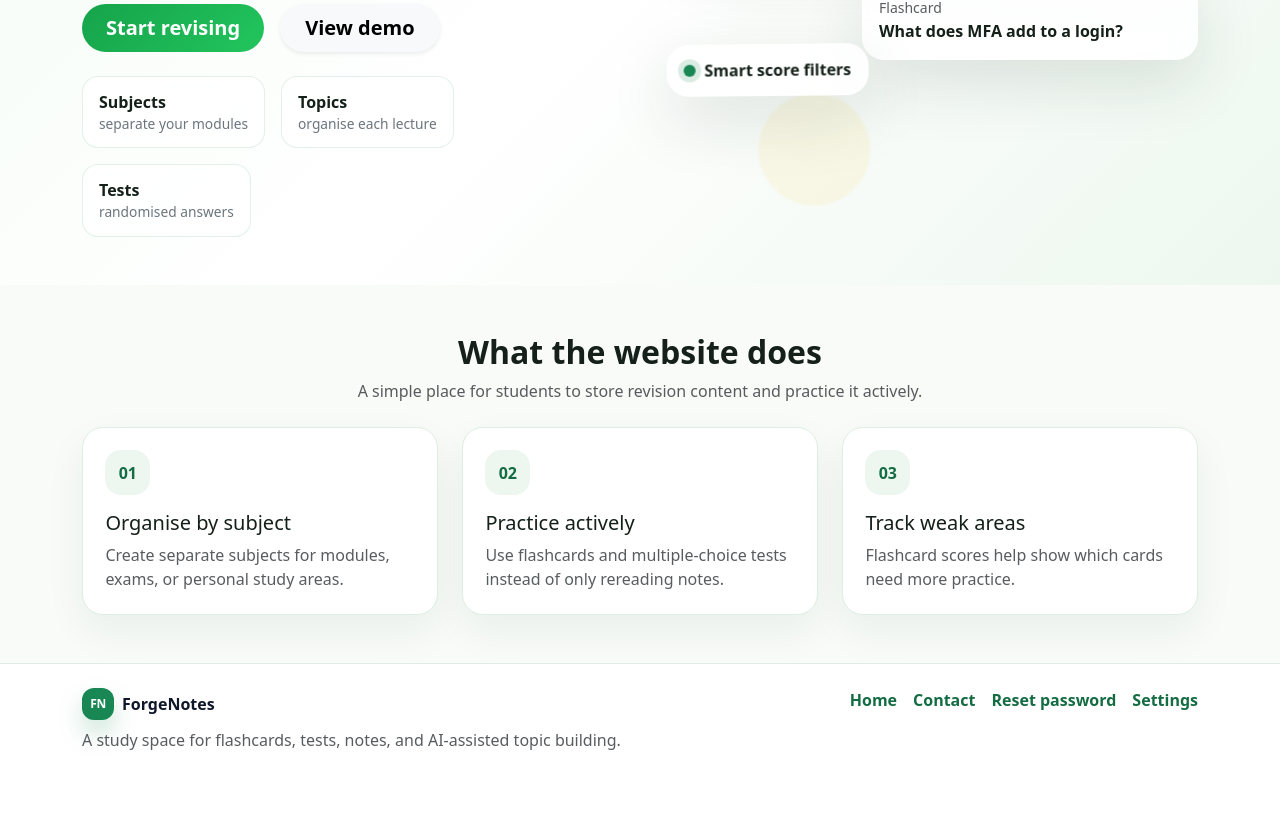
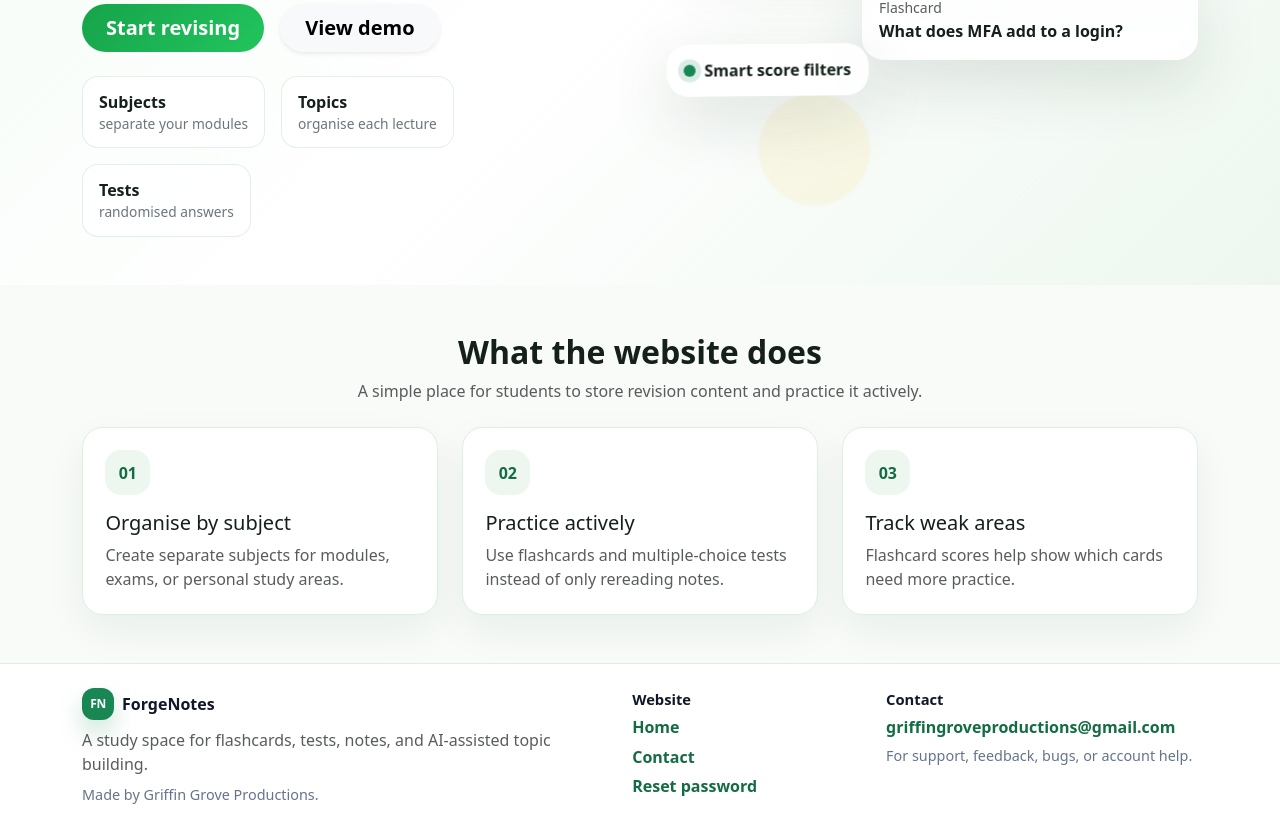
Before and after one commit to jquist/Revision_wedsite, a React (Create React App) app in the folder frontend/: page / in a window 1280 px wide. Shown: the part 587-1416 px from the top of the page. Before the commit the page ends 1363 px from the top, so only its background shows below. Built offline with nearby package versions, Linux system fonts and the light colour scheme; no server answers.

Commit message:
ui fixes

```diff
--- a/frontend/src/App.js
+++ b/frontend/src/App.js
@@ -435,9 +435,6 @@ function App() {
                 <button className="btn btn-outline-secondary" onClick={showLandingPage}>
                   Home
                 </button>
-                <a className="btn btn-outline-secondary" href="/contact">
-                  Contact
-                </a>
                 <button className="btn btn-outline-primary" onClick={resetDemoSubject}>
                   Reset demo
                 </button>
@@ -480,22 +477,22 @@ function App() {
   return (
     <>
       <header className="app-header border-bottom">
-        <div className="container d-flex justify-content-between align-items-center py-3">
-          <div>
-            <h1 className="h3 mb-0">ForgeNotes</h1>
-            <p className="text-muted mb-0">Flashcards, tests, notes, and glossary.</p>
-          </div>
-          <div className="d-flex flex-wrap gap-2">
-            <a className="btn btn-outline-secondary" href="/contact">
-              Contact
-            </a>
+        <div className="container d-flex flex-wrap justify-content-between align-items-center gap-3 py-3">
+          <a className="app-brand d-flex align-items-center gap-2" href="/" aria-label="ForgeNotes home">
+            <span className="brand-icon brand-icon-small">FN</span>
+            <span>
+              <strong>ForgeNotes</strong>
+              <small>Flashcards, tests, notes, and glossary.</small>
+            </span>
+          </a>
+          <nav className="top-account-nav" aria-label="Account navigation">
             <a className="btn btn-outline-primary" href="/settings">
-              Settings
+              Account settings
             </a>
             <button className="btn btn-outline-secondary" onClick={handleLogout}>
               Log out
             </button>
-          </div>
+          </nav>
         </div>
       </header>
 
--- a/frontend/src/components/LandingPage.js
+++ b/frontend/src/components/LandingPage.js
@@ -17,9 +17,9 @@ function LandingPage({ onStartAuth, onViewDemo }) {
               <span className="fw-bold">ForgeNotes</span>
             </div>
             <div className="d-flex flex-wrap align-items-center gap-2">
-              <a className="btn btn-light rounded-pill px-3 shadow-sm" href="/contact">
-                Contact
-              </a>
+              <button className="btn btn-light rounded-pill px-3 shadow-sm" onClick={onViewDemo}>
+                View demo
+              </button>
               <button className="btn btn-outline-success rounded-pill px-4" onClick={onStartAuth}>
                 Log in
               </button>
--- a/frontend/src/components/SiteFooter.jsx
+++ b/frontend/src/components/SiteFooter.jsx
@@ -1,26 +1,37 @@
 import React from "react";
+
+const SUPPORT_EMAIL = "griffingroveproductions@gmail.com";
 
 export default function SiteFooter() {
   return (
     <footer className="site-footer">
       <div className="container py-4">
-        <div className="d-flex flex-wrap justify-content-between align-items-start gap-3">
+        <div className="footer-grid">
           <div>
             <div className="brand-mark d-flex align-items-center gap-2 mb-2">
               <span className="brand-icon brand-icon-small">FN</span>
               <span className="fw-bold">ForgeNotes</span>
             </div>
-            <p className="text-muted mb-0">
+            <p className="text-muted mb-2">
               A study space for flashcards, tests, notes, and AI-assisted topic building.
+            </p>
+            <p className="footer-small mb-0">
+              Made by Griffin Grove Productions.
             </p>
           </div>
 
           <nav className="footer-links" aria-label="Footer navigation">
+            <strong>Website</strong>
             <a href="/">Home</a>
             <a href="/contact">Contact</a>
             <a href="/forgot-password">Reset password</a>
-            <a href="/settings">Settings</a>
           </nav>
+
+          <div className="footer-contact">
+            <strong>Contact</strong>
+            <a href={`mailto:${SUPPORT_EMAIL}`}>{SUPPORT_EMAIL}</a>
+            <span>For support, feedback, bugs, or account help.</span>
+          </div>
         </div>
       </div>
     </footer>
--- a/frontend/src/lib/authApi.js
+++ b/frontend/src/lib/authApi.js
@@ -1,6 +1,16 @@
 import { supabase } from "../utils/supabaseClient";
 import { AUTH_REDIRECTS } from "./authRedirects";
 import { getPasswordError } from "../utils/passwordStrength";
+
+function normaliseAuthError(error) {
+  const message = String(error?.message || "");
+
+  if (message.toLowerCase().includes("rate limit")) {
+    return new Error("Too many emails have been sent recently. Please wait a while before trying again.");
+  }
+
+  return error;
+}
 
 export async function signUpWithSecurePassword({ email, password }) {
   const passwordError = getPasswordError(password, email);
@@ -47,7 +57,7 @@ export async function requestPasswordReset(email) {
   });
 
   if (error) {
-    throw error;
+    throw normaliseAuthError(error);
   }
 
   return data;
--- a/frontend/src/pages/ContactPage.jsx
+++ b/frontend/src/pages/ContactPage.jsx
@@ -1,5 +1,7 @@
 import React from "react";
 import SiteFooter from "../components/SiteFooter";
+
+const SUPPORT_EMAIL = "griffingroveproductions@gmail.com";
 
 export default function ContactPage() {
   return (
@@ -9,40 +11,48 @@ export default function ContactPage() {
           <p className="eyebrow">Contact</p>
           <h1>Contact ForgeNotes</h1>
           <p className="muted">
-            This page gives the website a normal contact/help area. Add your real support email,
-            university project contact, or feedback form later when you are ready.
+            Need help with your account, password reset, revision content, or want to report a bug?
+            Email us and include what you were trying to do, what went wrong, and any screenshots if useful.
           </p>
+
+          <div className="contact-email-card mt-4">
+            <span className="contact-label">Work email</span>
+            <a href={`mailto:${SUPPORT_EMAIL}`}>{SUPPORT_EMAIL}</a>
+            <p className="muted mb-0">
+              This is the best place for support questions, tester feedback, and website issues.
+            </p>
+          </div>
 
           <div className="contact-grid mt-4">
             <article className="contact-card">
-              <h2 className="h5">Support</h2>
+              <h2 className="h5">Account help</h2>
               <p className="muted mb-0">
-                Need help with logging in, resetting your password, or using your subjects?
-                Add your support email here.
+                For login issues, verification emails, or password reset problems, include the email address
+                you used to create your account.
               </p>
             </article>
 
             <article className="contact-card">
-              <h2 className="h5">Feedback</h2>
+              <h2 className="h5">Feedback & bugs</h2>
               <p className="muted mb-0">
-                Use this area for bug reports, feature suggestions, or comments from testers.
+                Send feature ideas, confusing sections, broken buttons, or anything that made studying harder.
               </p>
             </article>
 
             <article className="contact-card">
               <h2 className="h5">Account safety</h2>
               <p className="muted mb-0">
-                Password reset now uses a dedicated recovery page instead of opening the account area.
+                Password reset uses a dedicated recovery page and account settings stay inside the logged-in top bar.
               </p>
             </article>
           </div>
 
           <div className="button-row mt-4">
-            <a className="btn btn-success" href="/">
+            <a className="btn btn-success" href={`mailto:${SUPPORT_EMAIL}`}>
+              Email support
+            </a>
+            <a className="btn btn-outline-secondary" href="/">
               Back home
-            </a>
-            <a className="btn btn-outline-secondary" href="/forgot-password">
-              Reset password
             </a>
           </div>
         </section>
--- a/frontend/src/pages/SettingsPage.jsx
+++ b/frontend/src/pages/SettingsPage.jsx
@@ -33,9 +33,9 @@ export default function SettingsPage({ currentUser, onLogout }) {
           <section className="revision-glass-card settings-hero-card">
             <div>
               <p className="eyebrow">Settings</p>
-              <h1>Account & settings</h1>
+              <h1>Account settings</h1>
               <p className="muted mb-0">
-                Manage your account details and security from one safe place.
+                Manage your account details, password reset, and sign-out options from one safe place.
               </p>
             </div>
             <div className="button-row">
--- a/frontend/src/styles.css
+++ b/frontend/src/styles.css
@@ -415,3 +415,109 @@ body {
     gap: 1rem;
   }
 }
+
+/* Common header/account/footer refinements */
+.app-brand {
+  color: inherit;
+  text-decoration: none;
+}
+
+.app-brand strong,
+.app-brand small {
+  display: block;
+  line-height: 1.15;
+}
+
+.app-brand small {
+  margin-top: 0.15rem;
+  color: #64748b;
+  font-size: 0.82rem;
+  font-weight: 500;
+}
+
+.top-account-nav {
+  display: flex;
+  flex-wrap: wrap;
+  align-items: center;
+  gap: 0.6rem;
+}
+
+.footer-grid {
+  display: grid;
+  grid-template-columns: minmax(0, 1.7fr) minmax(9rem, 0.75fr) minmax(14rem, 1fr);
+  gap: 1.25rem;
+  align-items: start;
+}
+
+.footer-small,
+.footer-contact span {
+  color: #64748b;
+  font-size: 0.9rem;
+}
+
+.footer-links,
+.footer-contact {
+  display: grid;
+  gap: 0.35rem;
+}
+
+.footer-links strong,
+.footer-contact strong {
+  color: #0f172a;
+  font-size: 0.92rem;
+}
+
+.footer-contact a {
+  color: #146c43;
+  font-weight: 800;
+  overflow-wrap: anywhere;
+  text-decoration: none;
+}
+
+.footer-contact a:hover {
+  text-decoration: underline;
+}
+
+.contact-email-card {
+  padding: 1.1rem;
+  border: 1px solid rgba(25, 135, 84, 0.18);
+  border-radius: 1.1rem;
+  background: rgba(25, 135, 84, 0.08);
+}
+
+.contact-email-card a {
+  display: block;
+  color: #146c43;
+  font-size: clamp(1.05rem, 2vw, 1.35rem);
+  font-weight: 900;
+  overflow-wrap: anywhere;
+  text-decoration: none;
+}
+
+.contact-email-card a:hover {
+  text-decoration: underline;
+}
+
+.contact-label {
+  display: block;
+  margin-bottom: 0.25rem;
+  color: #64748b;
+  font-size: 0.78rem;
+  font-weight: 900;
+  letter-spacing: 0.08em;
+  text-transform: uppercase;
+}
+
+@media (max-width: 767.98px) {
+  .footer-grid {
+    grid-template-columns: 1fr;
+  }
+
+  .top-account-nav {
+    width: 100%;
+  }
+
+  .top-account-nav .btn {
+    flex: 1 1 auto;
+  }
+}
```
Also changed, not shown: 1 other file (tests, documents, lock files or other folders).
